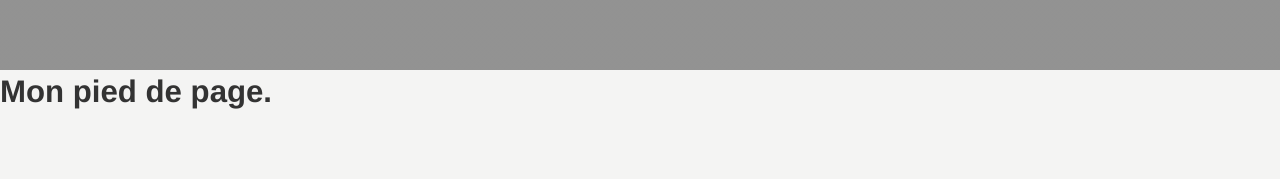
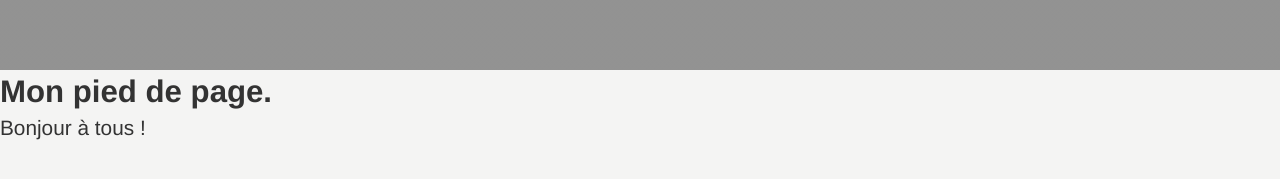
Before and after one commit to oliviertremblay/demo-git-aout-2025, a plain HTML site: page index.html in a window 1280 px wide. Shown: the part 555-734 px from the top of the page. Drawn offline with Linux system fonts and the light colour scheme.

Commit message:
Modif ligne 42

```diff
--- a/index.html
+++ b/index.html
@@ -39,6 +39,7 @@
 	<!--FIN CODE POUR LA BRANCHE BANNIERE-->
 	<footer>
 		<h2>Mon pied de page.</h2>
+		Bonjour à tous !
 	</footer>
 </body>
 
```
